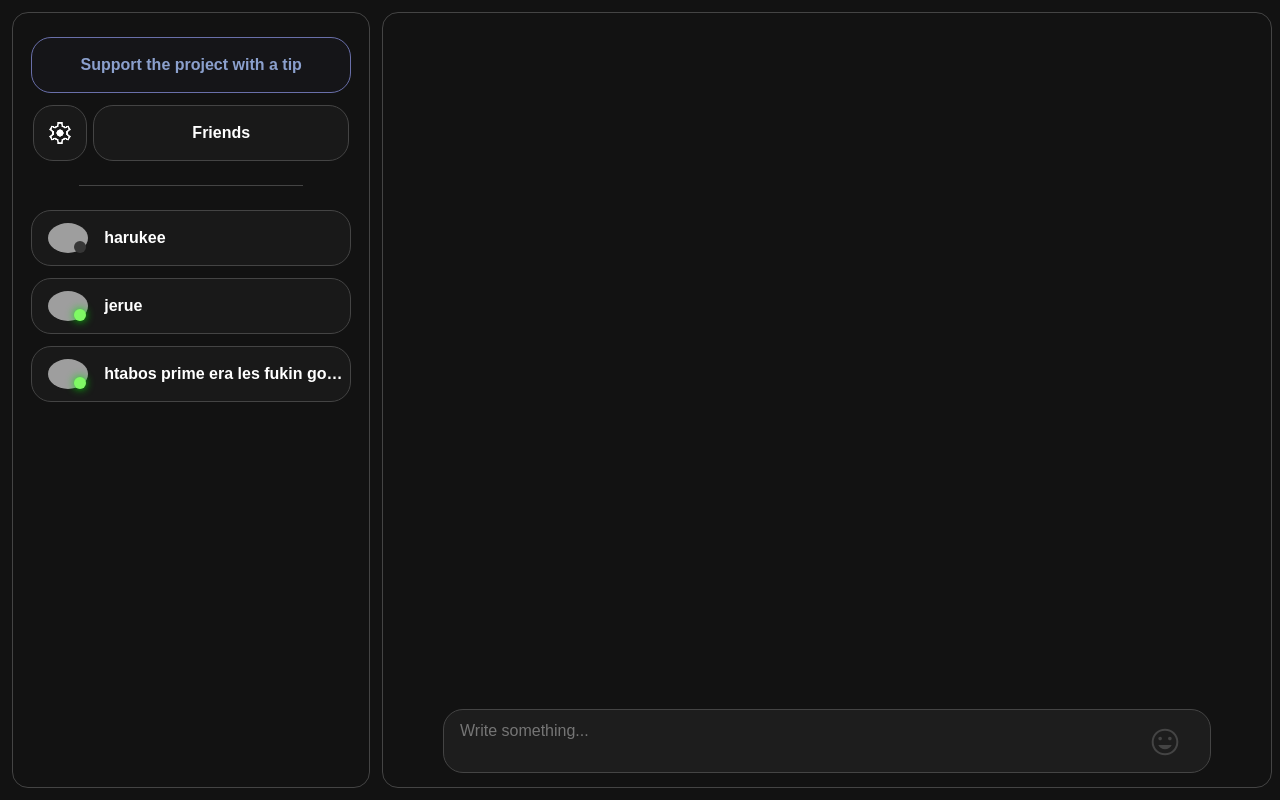
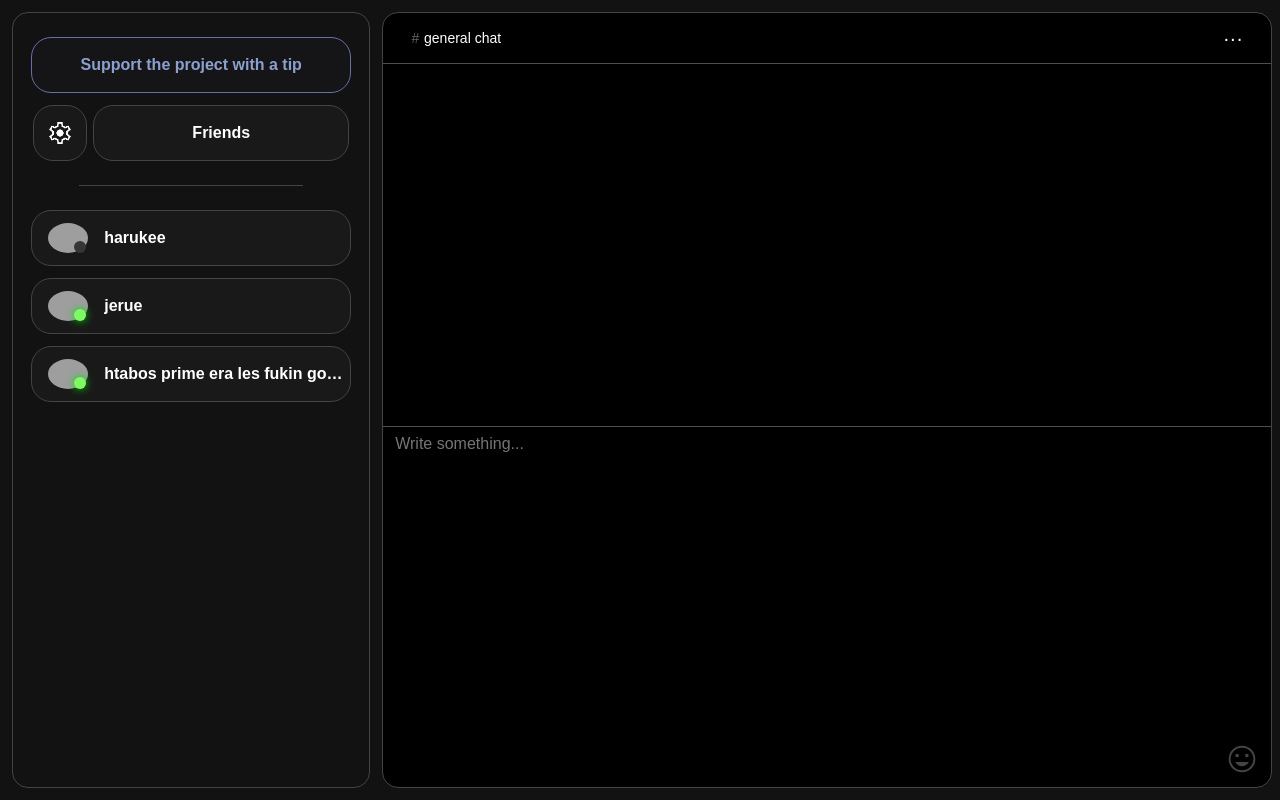
Before and after one commit to harukee-dev/fullstack_chat, a React (Create React App) app: page /chat in a window 1280 px wide. Built offline with nearby package versions, Linux system fonts and the light colour scheme; no server answers; grey boxes are pictures that could not be loaded.

Commit message:
redesigned right window on chat page

```diff
--- a/src/components/Chat/Chat.tsx
+++ b/src/components/Chat/Chat.tsx
@@ -133,13 +133,14 @@ export const ChatComponent: React.FC<IChatProps> = ({
 
   return (
     <div className={cl.chat} ref={chatRef}>
-      {pinnedMessages.length > 0 && (
+      {/* ЗАКРЕПЛЕННЫЕ СООБЩЕИЯ И ПОИСК - БУДУТ ПЕРЕДЕЛЫВАТЬСЯ */}
+      {/* {pinnedMessages.length > 0 && (
         <PinnedMessages
           pinnedMessages={pinnedMessages}
           messageRefs={messageRefs.current}
         />
       )}
-      <SearchButton />
+      <SearchButton /> */}
       {messages.map((el, index) => {
         const currentMessageDate = new Date(el.timestamp ?? new Date())
         const prevMessage = messages[index - 1]
--- a/src/components/Chat/chat.module.css
+++ b/src/components/Chat/chat.module.css
@@ -4,14 +4,16 @@
 }
 
 .chat {
+  position: relative;
   display: flex;
   flex-direction: column;
   gap: 2vh;
-  min-height: 87vh;
-  max-height: 87vh;
+  min-height: 30vh;
+  max-height: 85vh;
   overflow-y: auto;
+  overflow-x: hidden;
   padding: 2vh;
-  width: 58vw;
+  width: 100%;
   scrollbar-width: none;
 }
 
--- a/src/components/DateSeparator/dateSeparator.module.css
+++ b/src/components/DateSeparator/dateSeparator.module.css
@@ -2,12 +2,12 @@
   display: flex;
   align-items: center;
   gap: 1vw;
-  color: white;
+  color: #ac4bd2;
   margin: 2vh 0;
   font-family: 'Poppins', sans-serif;
   font-weight: 100;
   font-style: normal;
-  font-size: 2vh;
+  font-size: 2.5vh;
 }
 
 .separator::before,
@@ -15,5 +15,5 @@
   content: '';
   flex: 1;
   height: 1px;
-  background-color: rgb(95, 95, 95);
+  background-color: #482064;
 }
--- a/src/components/EmojiPicker/emojiPicker.module.css
+++ b/src/components/EmojiPicker/emojiPicker.module.css
@@ -1,7 +1,7 @@
 .picker {
   position: absolute;
-  bottom: 12vh;
-  right: 3vw;
+  bottom: 7vh;
+  right: -2.7vw;
   width: 30vh;
   max-width: 100%;
 }
--- a/src/components/Interaction/interaction.module.css
+++ b/src/components/Interaction/interaction.module.css
@@ -1,26 +1,26 @@
 .container {
   gap: 0.15vw;
   /* margin-top: -3vh; */
-  width: 60vw;
-  max-height: 8vh;
-  min-height: 8vh;
-  padding: 1.5vh;
-  border-radius: 2.5vh;
-  border: #444444 solid 1px;
+  width: 100%;
+  max-height: 20vh;
+  min-height: 7vh;
+
+  border-top: #4e4e4e solid 1px;
   font-size: 2vh;
   resize: none;
-  overflow-y: none;
+  overflow-y: hidden;
   outline: none;
-  background-color: #1d1d1d;
+
   z-index: 10;
 }
 
 .input {
+  padding: 1vh 0 0 1vh;
   margin-left: 0.3vw;
   width: 94%;
-  padding-bottom: 0.5vh;
-  max-height: 6.25vh;
-  min-height: 6.25vh;
+
+  min-height: 7vh;
+
   font-size: 2vh;
   resize: none;
   overflow-y: auto;
@@ -35,8 +35,8 @@
   position: absolute;
   z-index: 11;
   width: 4vh;
-  right: 7vw;
-  bottom: 3.6vh;
+  right: 1vw;
+  bottom: 1.55vh;
   cursor: pointer;
 }
 
--- a/src/components/Message/Message.tsx
+++ b/src/components/Message/Message.tsx
@@ -6,6 +6,7 @@ import { useDispatch } from 'react-redux'
 import { AppDispatch } from '../../store'
 import { setReplyMessage } from '../../slices/replyMessageSlice'
 import { MessageInteraction } from '../MessageInteraction/MessageInteraction'
+import defaultUserIcon from './images/user-default-icon.png'
 
 interface IMessageProps {
   message: IMessage
@@ -70,15 +71,22 @@ export const Message: React.FC<IMessageProps> = ({
   }
 
   return (
-    <div ref={setRef}>
+    <div className={cl.allMessage} ref={setRef}>
+      <img
+        className={cl.userIcon}
+        src={defaultUserIcon}
+        alt="default-user-icon"
+      />
       <motion.div
       // initial={{ x: -10 }}
       // animate={{ x: 0 }}
       // transition={{ duration: 0.4 }}
       >
-        <p className={cl.username}>{message.username}</p>
         <div onClick={handleClick} className={cl.container}>
           <AnimatePresence>
+            <p className={cl.username}>
+              {message.username} ({time})
+            </p>
             {isInteraction && (
               <motion.div
                 initial={{ opacity: 0, x: 20 }}
@@ -109,7 +117,6 @@ export const Message: React.FC<IMessageProps> = ({
           <p onBlur={() => setIsInteraction(false)} className={cl.text}>
             {message.text}
           </p>
-          <span className={cl.timestamp}>{time}</span>
         </div>
       </motion.div>
     </div>
--- a/src/components/Message/myMessage.module.css
+++ b/src/components/Message/myMessage.module.css
@@ -1,12 +1,23 @@
+.allMessage {
+  display: flex;
+  flex-direction: row;
+  width: 100%;
+  background-color: black;
+  padding: 1vh 2vh;
+  border-radius: 0.7vh;
+}
+
 .container {
-  position: relative; /* <-- добавлено */
+  flex-shrink: 0;
+  position: relative;
   display: flex;
+  justify-content: end;
+
   flex-direction: column;
-  gap: 1vh;
-  background-color: #424242;
+  gap: 0.5vh;
 
-  min-width: 5%;
-  max-width: 40%;
+  min-width: 100%;
+  max-width: 100%;
 
   padding: 1.5vh 2vh;
   border-radius: 2vh;
@@ -21,25 +32,33 @@
   align-items: flex-end;
 }
 
+.username {
+  color: #b4b4b4;
+  font-size: 1.8vh;
+}
+
+.userIcon {
+  margin-top: 0.2vh;
+  width: 6vh;
+  height: 6vh;
+  padding: 0.4vh;
+  border: 0.2vh solid #9927ea;
+  border-radius: 100%;
+}
+
 .text {
   color: white;
   font-family: 'Poppins', sans-serif;
   font-weight: 100;
   font-style: normal;
-  font-size: 1.75vh;
+  font-size: 2.1vh;
   white-space: pre-wrap;
+  max-width: 70%;
 
-  align-self: flex-start; /* Текст выравнивается влево */
+  align-self: flex-end; /* Текст выравнивается влево */
 
   word-wrap: normal;
   overflow-wrap: anywhere;
-}
-
-.timestamp {
-  font-size: 1.5vh;
-  color: #909090;
-  font-family: 'Poppins', sans-serif;
-  align-self: flex-end; /* Время прижимается вправо */
 }
 
 .textarea {
--- a/src/pages/ChatPage/RightWindow/RightWindow.tsx
+++ b/src/pages/ChatPage/RightWindow/RightWindow.tsx
@@ -117,6 +117,13 @@ export const RightWindow = () => {
   return (
     <div style={{ background: '#121212', height: '100vh' }}>
       <div className={cl.chatPage}>
+        <div className={cl.chatHeader}>
+          <div style={{ display: 'flex', gap: '.6vh' }}>
+            <p className={cl.hashtag}>#</p>{' '}
+            <p className={cl.chatName}>general chat</p>
+          </div>
+          <button className={cl.buttonOther}>···</button>
+        </div>
         <ChatComponent
           socket={socket}
           chatRef={chatRef}
@@ -127,13 +134,13 @@ export const RightWindow = () => {
         <AnimatePresence>
           {usersTyping.length > 0 && (
             <motion.div
-              id="typing-indicator"
+              initial={{ opacity: 0 }}
+              animate={{ opacity: 1 }}
+              transition={{ duration: 0.2 }}
+              exit={{ opacity: 0 }}
               className={cl.typingDiv}
-              initial={{ opacity: 0, y: 10 }}
-              animate={{ opacity: 1, y: 0 }}
-              transition={{ duration: 0.2 }}
-              exit={{ opacity: 0, y: 10 }}
             >
+              <span className={cl.typingText}>Someone is typing</span>
               <span className={cl.dot}>.</span>
               <span className={cl.dot}>.</span>
               <span className={cl.dot}>.</span>
--- a/src/pages/ChatPage/RightWindow/rightWindow.module.css
+++ b/src/pages/ChatPage/RightWindow/rightWindow.module.css
@@ -14,19 +14,6 @@
 .chatAndInt {
   margin-left: 20%;
   width: 100%;
-}
-
-.loginOrLogoutButton {
-  width: 10vh;
-  height: 5vh;
-  font-size: 2vh;
-  color: rgb(150, 150, 150);
-  border-radius: 20px;
-  border: 1px solid rgb(55, 55, 55);
-  font-family: 'Poppins', sans-serif;
-  font-weight: 100;
-  background-color: #1f1f1f;
-  cursor: pointer;
 }
 
 .boosty {
@@ -48,27 +35,15 @@
   margin-top: 1.5vh;
   position: relative;
   overflow: hidden;
-  background-color: #121212;
+  background-color: #000000;
   border: #444444 solid 1px;
   border-radius: 2vh;
-  padding: 0 10px 10px 10px;
   width: 69.5vw;
   max-width: 69.5vw;
   height: 97vh;
   display: flex;
   flex-direction: column;
   align-items: center;
-}
-
-.typingDiv {
-  background-color: #282828;
-  position: absolute;
-  bottom: 12vh;
-  padding: 1vh 3vh;
-  display: flex;
-  align-items: center;
-  justify-content: center;
-  border-radius: 3vh;
 }
 
 .dot {
@@ -134,3 +109,83 @@
   box-shadow: 0 0 3vh #0000005e;
   background-color: #222222;
 }
+
+.chatHeader {
+  margin-top: 1.7vh;
+  padding-bottom: 1.7vh;
+  border-bottom: #4e4e4e solid 1px;
+  display: flex;
+  justify-content: space-around;
+  gap: 75%;
+  align-items: center;
+  width: 100%;
+}
+
+.hashtag {
+  color: #636363;
+  font-size: 1.75vh;
+}
+
+.chatName {
+  color: white;
+  font-family: 'Jost', sans-serif;
+  font-size: 1.75vh;
+}
+
+.buttonOther {
+  background-color: #000000;
+  border: none;
+  color: white;
+  cursor: pointer;
+  display: flex;
+  font-size: 2.5vh;
+}
+
+.typingDiv {
+  position: absolute;
+  z-index: 10;
+  bottom: 8vh;
+  display: flex;
+  justify-content: center;
+
+  width: 100%;
+}
+
+.dot {
+  animation: blink 1.4s infinite;
+  font-weight: bold;
+  font-family: 'Times New Roman', Times, serif;
+  font-size: 2vh;
+  line-height: 1;
+  color: #9927ea;
+  transform: translateY(0vh);
+}
+
+.dot:nth-child(1) {
+  animation-delay: 0s;
+}
+.dot:nth-child(2) {
+  animation-delay: 0.2s;
+}
+.dot:nth-child(3) {
+  animation-delay: 0.4s;
+}
+
+@keyframes blink {
+  0% {
+    opacity: 0.5;
+    transform: translateY(0vh);
+  }
+  50% {
+    opacity: 1;
+    transform: translateY(-0.3vh);
+  }
+  100% {
+    opacity: 0.5;
+    transform: translateY(0vh);
+  }
+}
+
+.typingText {
+  color: #9927ea;
+}
```
Also changed, not shown: src/components/Message/MyMessage.tsx (+16 -7 lines), src/components/Message/message.module.css (+40 -31 lines), src/components/Message/images/user-default-icon.png (added).
